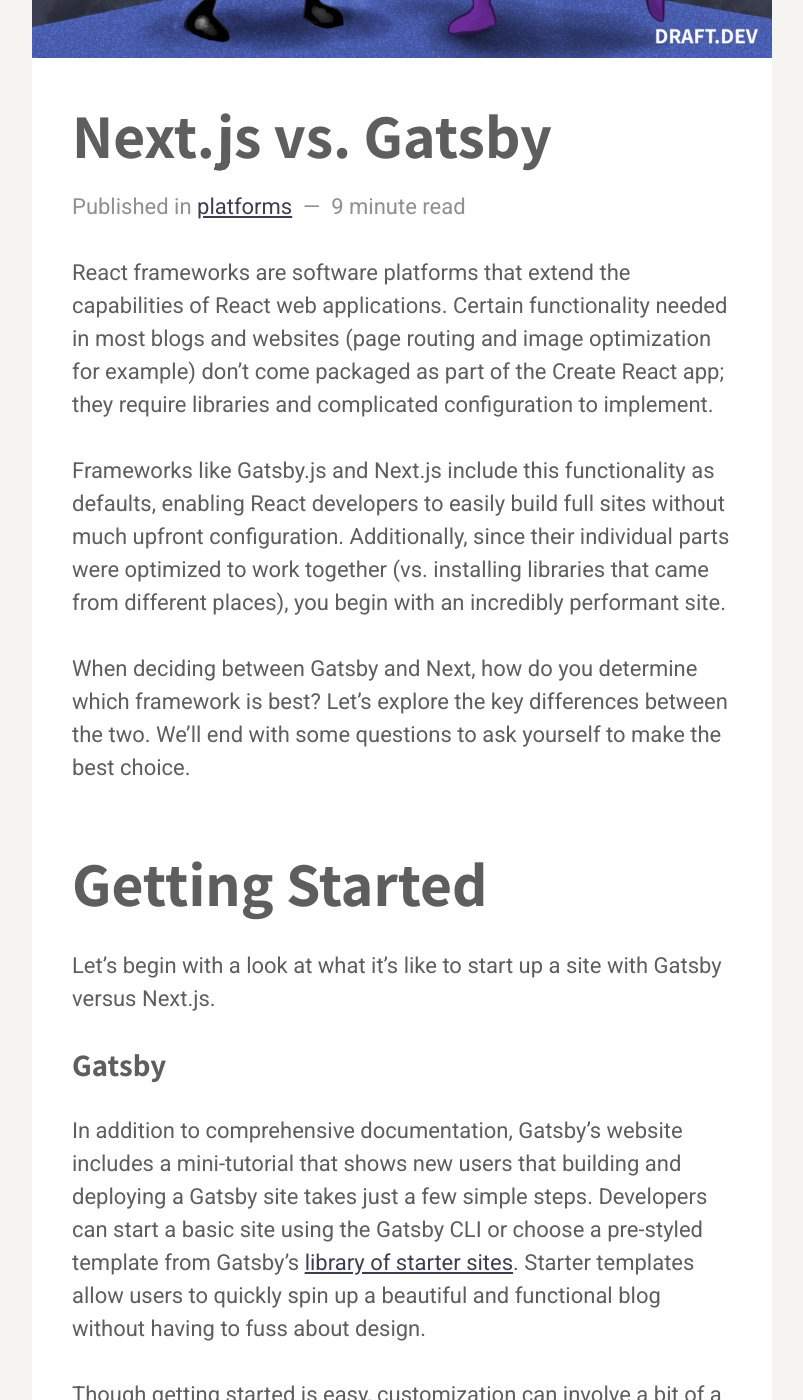
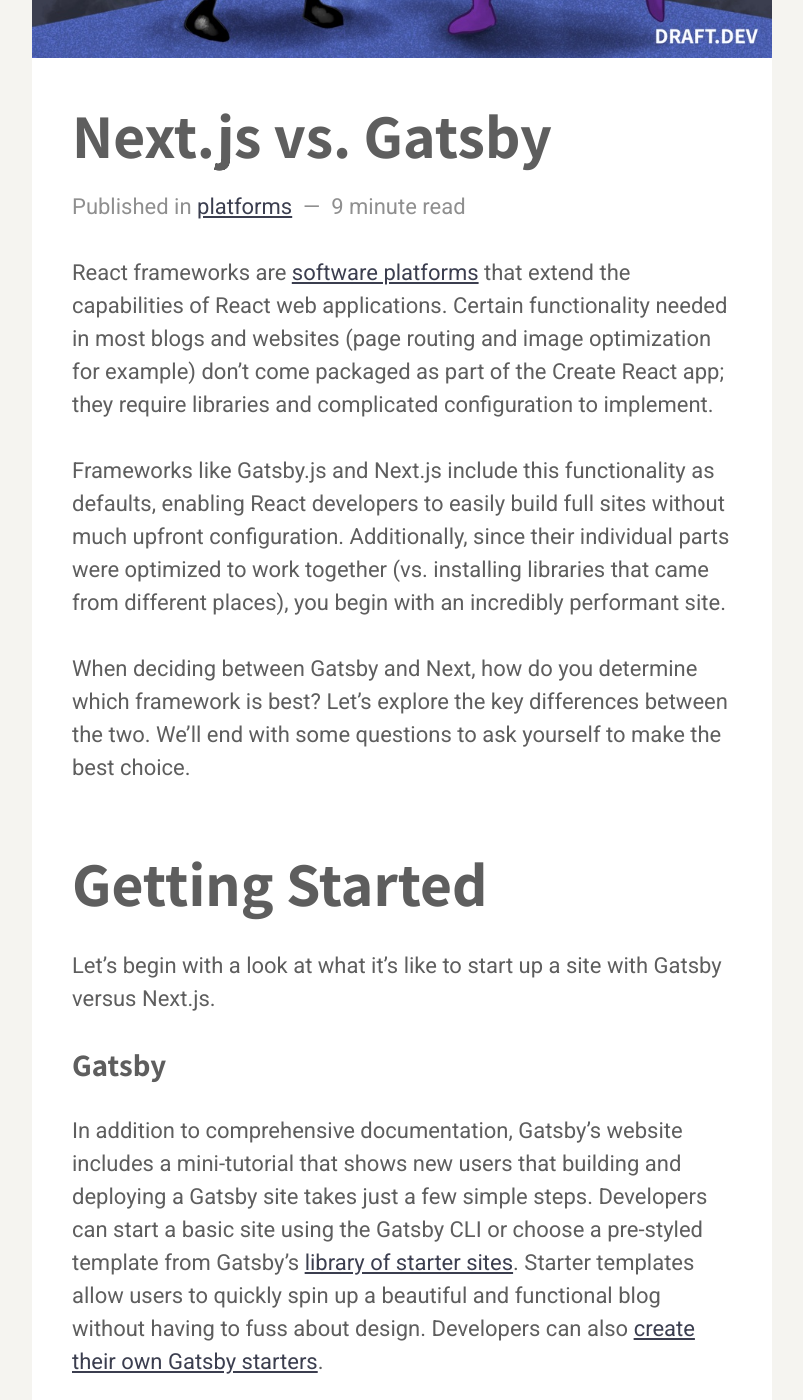
Before and after one commit to karllhughes/learn, a Jekyll site: the page built from _posts/2021-08-11-next-js-vs-gatsby.md, in a window 1280 px wide and 1400 px high, scrolled down 395 px. Shown: the whole window, without its empty margins (238-1041 px from the left). Built offline with Jekyll 4.4.1, drawn with Linux system fonts in a browser that asks for light colours; a script that is not in the unit is left out; some of the changed lines change nothing that is shown; some of the changed text lies outside the part shown.

Commit message:
Update Posts “2021-08-11-next-js-vs-gatsby”

```diff
--- a/_posts/2021-08-11-next-js-vs-gatsby.md
+++ b/_posts/2021-08-11-next-js-vs-gatsby.md
@@ -8,7 +8,7 @@
 date: 2021-08-11T13:52:49.538Z
 img: /assets/posts/next-vs-gatsby.jpg
 ---
-React frameworks are software platforms that extend the capabilities of React web applications. Certain functionality needed in most blogs and websites (page routing and image optimization for example) don’t come packaged as part of the Create React app; they require libraries and complicated configuration to implement.
+React frameworks are [software platforms](https://draft.dev/learn/platforms/) that extend the capabilities of React web applications. Certain functionality needed in most blogs and websites (page routing and image optimization for example) don’t come packaged as part of the Create React app; they require libraries and complicated configuration to implement.
 
 Frameworks like Gatsby.js and Next.js include this functionality as defaults, enabling React developers to easily build full sites without much upfront configuration. Additionally, since their individual parts were optimized to work together (vs. installing libraries that came from different places), you begin with an incredibly performant site.
 
@@ -20,6 +20,7 @@
 
 ### Gatsby
 In addition to comprehensive documentation, Gatsby’s website includes a mini-tutorial that shows new users that building and deploying a Gatsby site takes just a few simple steps.  Developers can start a basic site using the Gatsby CLI or choose a pre-styled template from Gatsby’s [library of starter sites](https://www.gatsbyjs.com/starters/?v=2). Starter templates allow users to quickly spin up a beautiful and functional blog without having to fuss about design.
+ Developers can also [create their own Gatsby starters](https://draft.dev/learn/creating-gatsby-starters).
 
 Though getting started is easy, customization can involve a bit of a learning curve. Gatsby relies heavily on [GraphQL](https://graphql.org/) for page routing, fetching API information, and use of plugins (we’ll talk more about this later). If you’ve never worked with GraphQL before, it is worth it to take a quick tutorial to learn the fundamentals.
 
@@ -52,6 +53,8 @@
 ## Fetching and Handling Data
 
 The biggest difference in the methods used to fetch your data will depend on whether your app is statically-generated or server-side rendered.  Since statically-generated sites pre-build pages before they are rendered in the browser, they fetch any data they need at **build time**.  By contrast, server-side generated sites fetch the data needed at **run time**.
+
+<!-- signup -->
 
 ### Gatsby
 Gatsby does not care which API your data comes from, but it will take and source whatever data it gets back and make it available to you as a GraphQL API. In order to access your data, however, you will need to write GraphQL queries in your code.
```
